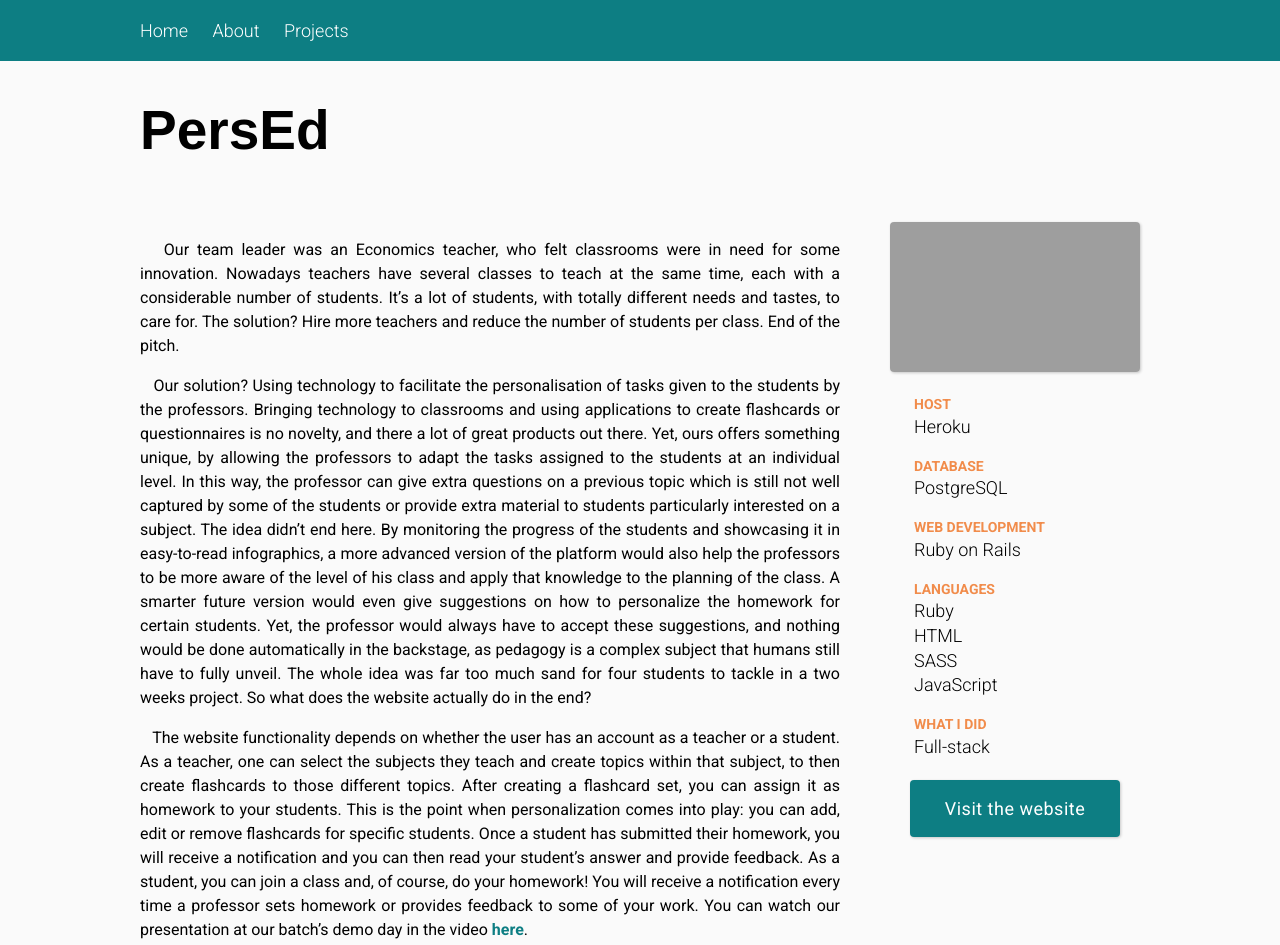
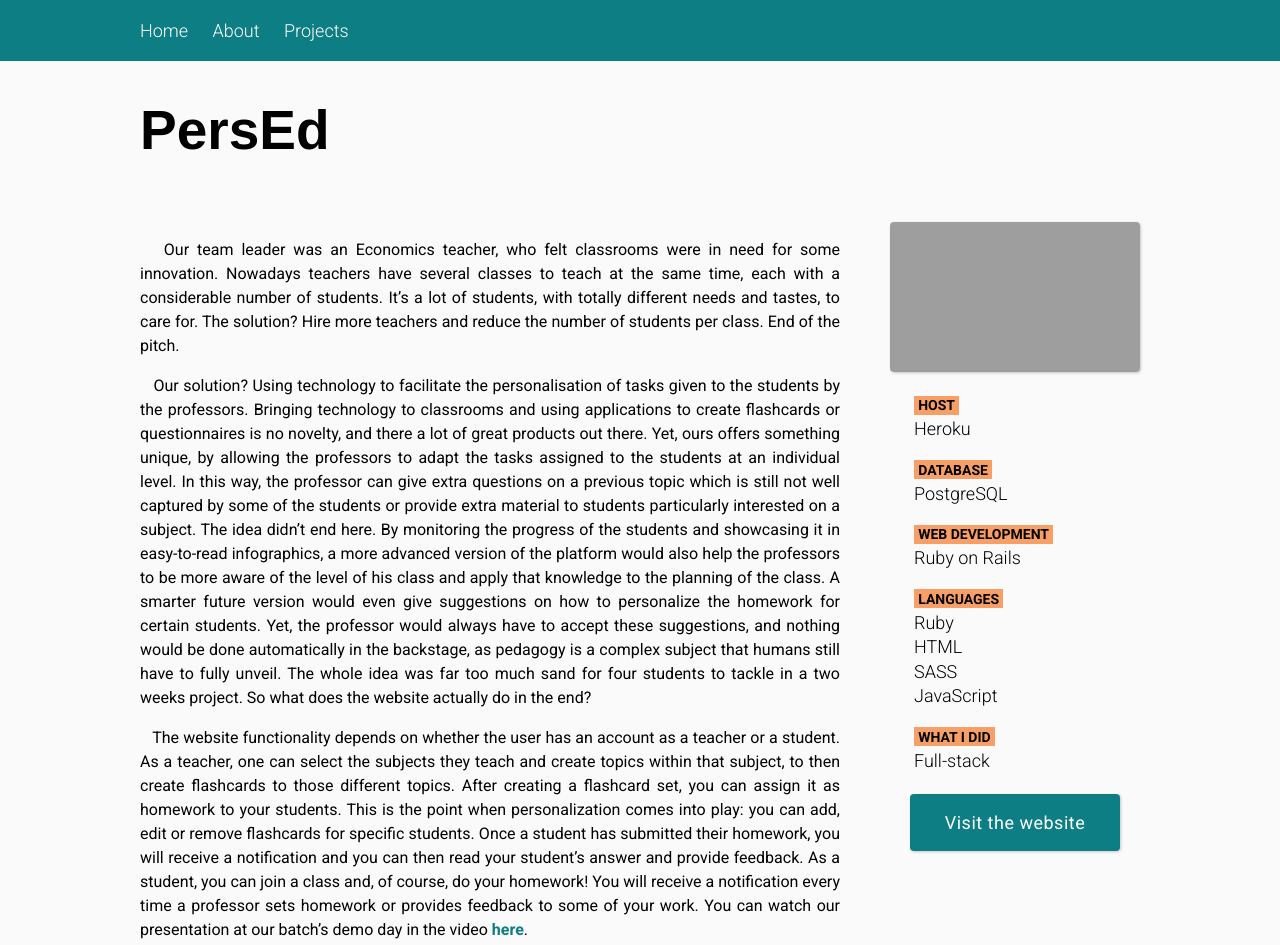
Before and after one commit to arieivs/portfolio, a plain HTML site: page projects/persed.html in a window 1280 px wide. Shown: the top 945 px of the page. Drawn offline with Linux system fonts and the light colour scheme; grey boxes are pictures that could not be loaded; a web font is replaced by a local one.

Commit message:
changed labels in project pages, to have better color contrast

```diff
--- a/style/project.css
+++ b/style/project.css
@@ -45,11 +45,13 @@ aside img {
 }
 
 .label {
+  display: inline-block;
+  margin: 1.5em 0 0 0;
+  padding: 0.1em 0.3em;
+  background-color: #F79F66;
   text-transform: uppercase;
   font-size: 14px;
-  font-weight: bold;
-  color: #F18C4B;
-  margin: 1.5em 0 0 0;
+  font-weight: 600;
 }
 
 .labeled {
```
